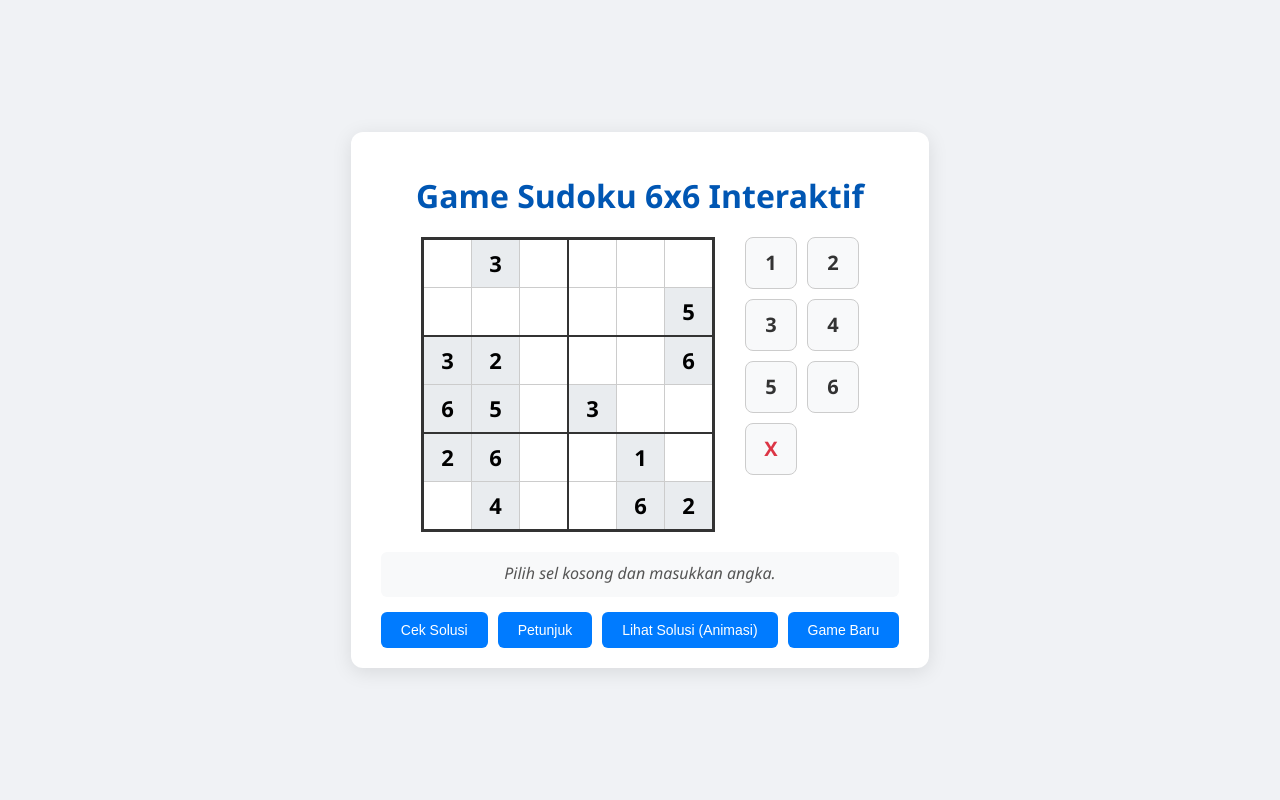
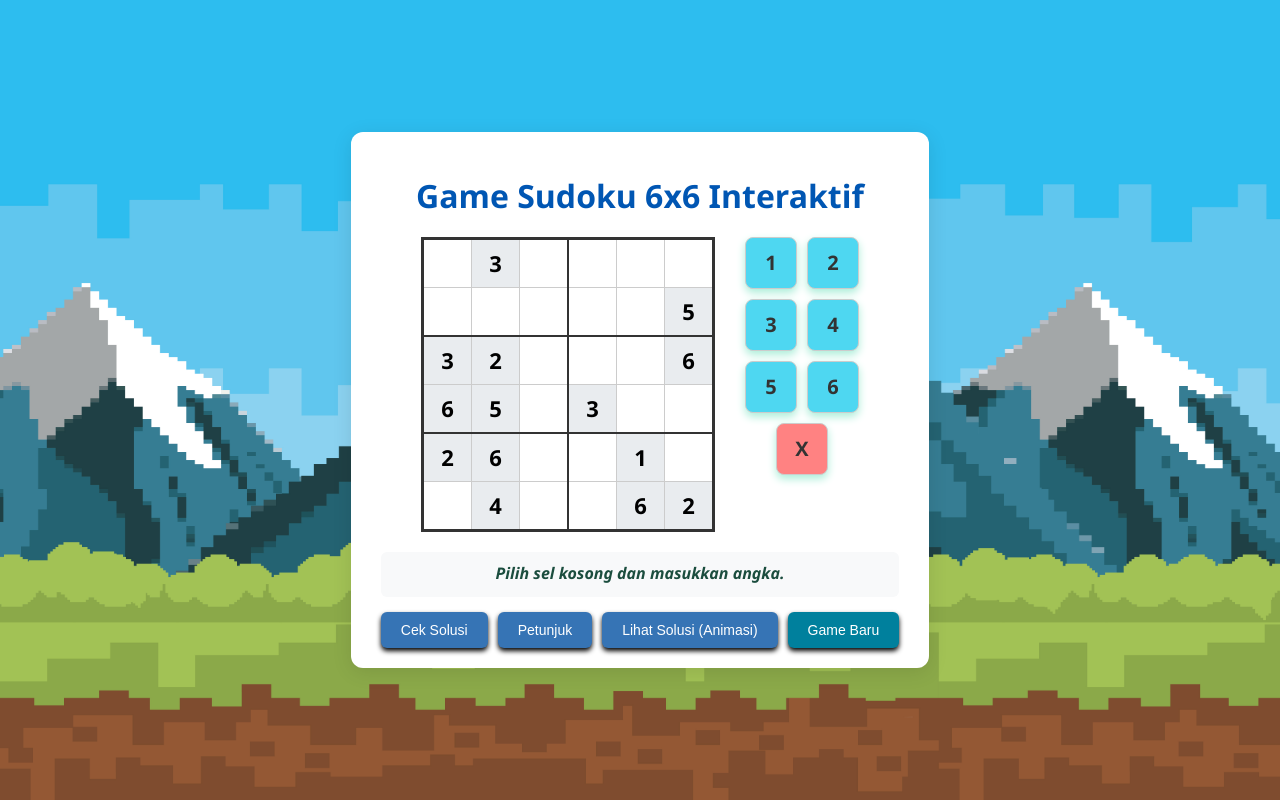
Before and after one commit to ArzeonXyl/sudoku, a Flask app: page / in a window 1280 px wide. Run offline with Flask 3, Linux system fonts and the light colour scheme.

Commit message:
update interface

```diff
--- a/static/game.js
+++ b/static/game.js
@@ -36,6 +36,16 @@ document.addEventListener('DOMContentLoaded', () => {
         }
     });
 
+    const eraserBtn = document.querySelector('.erase');
+    eraserBtn.addEventListener('click', () => {
+        if (!selectedCell) {
+            statusDiv.textContent = 'Pilih sel kosong terlebih dahulu!';
+            return;
+        }
+
+        clearHighlights();
+        selectedCell.textContent = '';
+    });
     // --- Helper Functions ---
     const getBoardState = () => {
         const boardState = Array(6).fill(null).map(() => Array(6).fill(0));
@@ -72,6 +82,7 @@ document.addEventListener('DOMContentLoaded', () => {
         if (result.status === 'incorrect' && result.cell) {
             document.getElementById(`cell-${result.cell[0]}-${result.cell[1]}`).classList.add('highlight-error');
         } else if (result.status === 'correct') {
+            disableButtons(true);
             statusDiv.classList.add('status-correct');
         }
     });
@@ -106,18 +117,7 @@ document.addEventListener('DOMContentLoaded', () => {
             body: JSON.stringify({ board: boardState })
         });
 
-        // This is a workaround since EventSource doesn't natively support POST body.
-        // For a real-world app, one might use WebSockets or a different approach.
-        // We'll adapt the server to handle this instead. Let's adjust the python part a bit.
-        // Re-adjusting Python to use POST and JS to use `fetch` for streaming...
-        // ...The above python code is already adapted for POST, let's correct the JS part
 
-        // Correct way to stream a POST request is using fetch API.
-        // Since EventSource doesn't support POST, let's stick to a simpler model
-        // for this example. Reverting the python for /solve to GET and passing board as query string is too messy.
-        // Let's assume the user solves from the initial puzzle state for visualization.
-        // This is a simplification to keep the code clean.
-        // Re-adjusting the logic flow:
         alert("Visualisasi akan dimulai dari papan awal.");
         window.location.href = `/solve_page`; // Let's create a new page for clean visualization
     });
@@ -129,7 +129,7 @@ document.addEventListener('DOMContentLoaded', () => {
     const statusDiv = document.getElementById('status');
     let selectedCell = null;
 
-    // --- FUNGSI BARU UNTUK ANIMASI KONFETI ---
+    // --- ANIMASI KONFETI ---
     function triggerConfetti() {
         const duration = 3 * 1000; // Durasi animasi 3 detik
         const animationEnd = Date.now() + duration;
@@ -203,9 +203,6 @@ document.addEventListener('DOMContentLoaded', () => {
         if(selectedCell) selectedCell = null;
     };
 
-    const disableButtons = (disabled) => {
-        document.querySelectorAll('.game-btn').forEach(btn => btn.disabled = disabled);
-    };
 
     // --- Control Buttons ---
     document.getElementById('check-button').addEventListener('click', async () => {
@@ -222,10 +219,8 @@ document.addEventListener('DOMContentLoaded', () => {
         statusDiv.classList.remove('status-correct'); // Hapus kelas dulu untuk memicu ulang animasi CSS
 
         if (result.status === 'correct') {
-            statusDiv.classList.add('status-correct');
-            disableButtons(true); // Nonaktifkan tombol saat menang
-
-            // PANGGIL FUNGSI KONFETI DI SINI!
+            statusDiv.classList.add('status-correct'); // Nonaktifkan tombol saat menang
+            disableButtons(true);
             triggerConfetti();
         } else if (result.status === 'incorrect' && result.cell) {
             document.getElementById(`cell-${result.cell[0]}-${result.cell[1]}`).classList.add('highlight-error');
@@ -265,15 +260,3 @@ document.addEventListener('DOMContentLoaded', () => {
         }
     });
 });
-
-// The above /solve button logic is tricky with EventSource.
-// Let's simplify the user experience and code.
-// The "Solve with Animation" button will use the original SSE logic but on a dedicated page.
-// Final code adjustment: I'll rewrite the JS and Flask for a cleaner interaction.
-
-// *** CORRECTED FINAL JAVASCRIPT & PYTHON INSTRUCTIONS ***
-// The provided Python code is the most robust. The JS needs to be simple.
-// Let's assume the solve button is for the INITIAL puzzle.
-// The provided code is already good. The key is making sure the frontend and backend talk correctly.
-// The JS logic is the most critical part. Let's ensure it's solid.
-// The final code presented below is the refined version.
--- a/static/style.css
+++ b/static/style.css
@@ -1,6 +1,9 @@
 /* /sudoku_web/static/style.css */
 
 body {
+    background-image: url('../static/img/background.jpg');
+    background-size: cover;
+    background-position: center;
     font-family: 'Segoe UI', Tahoma, Geneva, Verdana, sans-serif;
     background-color: #f0f2f5;
     color: #333;
@@ -78,6 +81,10 @@ h1 {
     gap: 10px;
 }
 
+#check-button, #hint-button, #solve-button{
+    background-color: #3674B5;
+}
+
 .num-button {
     width: 50px;
     height: 50px;
@@ -89,18 +96,28 @@ h1 {
     font-size: 20px;
     font-weight: bold;
     cursor: pointer;
-    background-color: #f8f9fa;
+    background-color: #4ED7F1;
     transition: background-color 0.2s, box-shadow 0.2s;
+    box-shadow:0 4px 8px #ADEED9;
 }
 .num-button:hover {
-    background-color: #e2e6ea;
+    background-color: #6FE6FC;
     box-shadow: 0 2px 4px rgba(0,0,0,0.1);
 }
 .num-button.erase {
-    color: #dc3545;
+    background-color: #FF8282;
+
 }
 
+.num-button.erase:hover{
+    background-color: #FF6363;
+}
 
+.eraser{
+    margin-top: 10px;
+    display: flex;
+    justify-content: center;
+}
 /* --- Controls & Status --- */
 #status-panel {
     margin-bottom: 15px;
@@ -112,7 +129,8 @@ h1 {
 
 #status {
     font-size: 16px;
-    color: #555;
+    color: #1B4D3E;
+    font-weight: bold;
     font-style: italic;
     transition: color 0.3s;
 }
@@ -137,15 +155,32 @@ h1 {
     font-size: 14px;
     cursor: pointer;
     transition: background-color 0.2s;
+    box-shadow: 0 3px 5px black;
 }
 .game-btn:hover:not(:disabled) {
-    background-color: #0056b3;
+    background-color: #578FCA!important;
 }
 .game-btn:disabled {
-    background-color: #a0c3e6;
+    background-color: #F5F5F5!important;
     cursor: not-allowed;
+    color: gray!important;
 }
 
+.game-btn2 {
+    background-color: #007bff;
+    color: white;
+    border: none;
+    padding: 10px 20px;
+    border-radius: 6px;
+    font-size: 14px;
+    cursor: pointer;
+    transition: background-color 0.2s;
+     box-shadow: 0 3px 5px black;
+}
+
+.game-btn2:hover{
+    background-color: #80D8C3!important;
+}
 /* --- Highlights --- */
 .highlight-error {
     background-color: #f8d7da !important;
@@ -159,6 +194,13 @@ h1 {
     animation: pulse-hint 0.6s;
 }
 
+
+#new-game-button{
+    background-color: #00809D;
+}
+.controls a{
+    text-decoration: none;
+}
 @keyframes pulse-error {
     0% { transform: scale(1); }
     50% { transform: scale(1.1); }
--- a/templates/index.html
+++ b/templates/index.html
@@ -5,7 +5,6 @@
     <meta name="viewport" content="width=device-width, initial-scale=1.0">
     <title>Game Sudoku 6x6</title>
     <link rel="stylesheet" href="{{ url_for('static', filename='style.css') }}">
-
     <script src="https://cdn.jsdelivr.net/npm/canvas-confetti@1.9.2/dist/confetti.browser.min.js"></script>
 
 </head>
@@ -26,6 +25,7 @@
                 </tr>
                 {% endfor %}
             </table>
+            <div>
                 <div id="numpad">
                     <div class="num-button">1</div>
                     <div class="num-button">2</div>
@@ -33,8 +33,14 @@
                     <div class="num-button">4</div>
                     <div class="num-button">5</div>
                     <div class="num-button">6</div>
+                </div>
+                <div class="eraser">
                     <div class="num-button erase">X</div>
                 </div>
+            </div>
+
+
+
         </div>
         <div id="status-panel">
             <div id="status">Pilih sel kosong dan masukkan angka.</div>
@@ -43,7 +49,7 @@
             <button id="check-button" class="game-btn">Cek Solusi</button>
             <button id="hint-button" class="game-btn">Petunjuk</button>
             <button id="solve-button" class="game-btn">Lihat Solusi (Animasi)</button>
-            <button id="new-game-button" class="game-btn">Game Baru</button>
+            <button id="new-game-button" class="game-btn2">Game Baru</button>
         </div>
     </div>
 
```
Also changed, not shown: static/img/background.jpg (added). Lines whose indentation alone changed are shown as unchanged.
